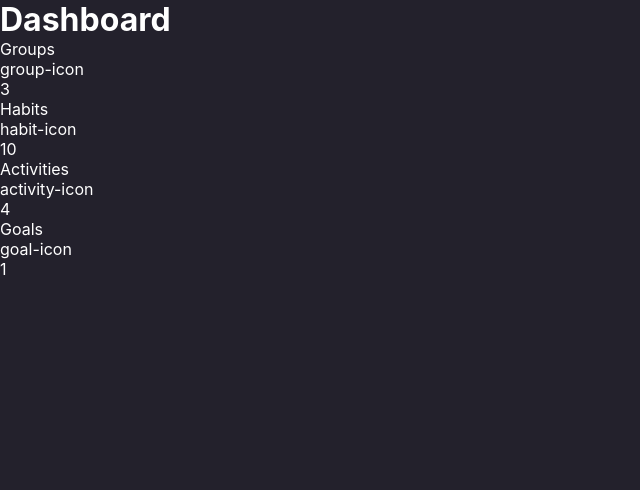
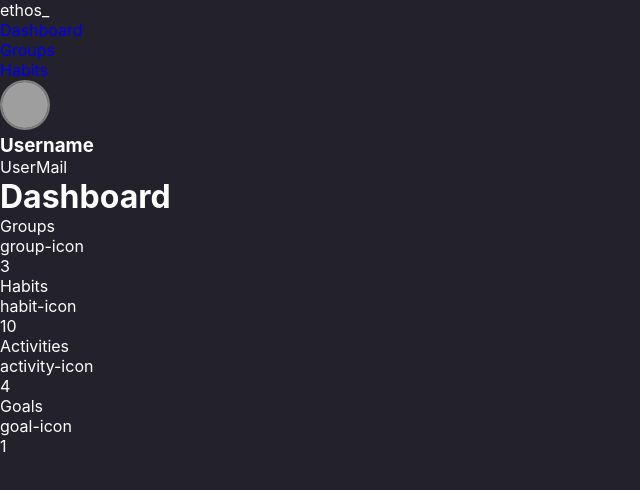
Before and after one commit to WillianSantosC/ethos-habits-management, a React (Create React App) app: page /dashboard in a window 1280 px wide. Shown: the top 490 px of the page, without its empty margins (0-640 px from the left). Built offline with nearby package versions, Linux system fonts and the light colour scheme; grey boxes are pictures that could not be loaded.

Commit message:
feat: created user profile component and routes

```diff
--- a/src/components/Menu/index.jsx
+++ b/src/components/Menu/index.jsx
@@ -1,3 +1,5 @@
+import { Link } from "react-router-dom";
+import UserProfile from "../UserProfile";
 import { MenuContainer } from "./styles";
 
 function Menu() {
@@ -6,11 +8,18 @@ function Menu() {
       <span>ethos_</span>
       <nav>
         <ul>
-          <li>Dashboard</li>
-          <li>Groups</li>
-          <li>Habits</li>
+          <li>
+            <Link to="/dashboard">Dashboard</Link>
+          </li>
+          <li>
+            <Link to="/groups">Groups</Link>
+          </li>
+          <li>
+            <Link to="/habits">Habits</Link>
+          </li>
         </ul>
       </nav>
+      <UserProfile />
     </MenuContainer>
   );
 }
--- /dev/null
+++ b/src/components/UserProfile/index.jsx
@@ -0,0 +1,18 @@
+import { UserContainer } from "./styles";
+
+function UserProfile() {
+  return (
+    <UserContainer>
+      <img
+        src="https://i.pinimg.com/originals/e4/03/de/e403de788507db2505774f48f70a8eab.png"
+        alt="Foto do Usuário"
+      />
+      <div>
+        <h3>Username</h3>
+        <span>UserMail</span>
+      </div>
+    </UserContainer>
+  );
+}
+
+export default UserProfile;
--- /dev/null
+++ b/src/components/UserProfile/styles.js
@@ -0,0 +1,10 @@
+import styled from "styled-components";
+
+export const UserContainer = styled.div`
+  img {
+    height: 50px;
+    width: 50px;
+    border-radius: 50%;
+    border: 2px solid gray;
+  }
+`;
--- a/src/pages/Dashboard/index.jsx
+++ b/src/pages/Dashboard/index.jsx
@@ -1,10 +1,14 @@
 import BoxInfo from "../../components/BoxInfo";
+import Menu from "../../components/Menu";
 
 function Dashboard() {
   return (
     <div>
-      <h1>Dashboard</h1>
-      <BoxInfo />
+      <Menu />
+      <div>
+        <h1>Dashboard</h1>
+        <BoxInfo />
+      </div>
     </div>
   );
 }
--- /dev/null
+++ b/src/pages/Groups/index.jsx
@@ -0,0 +1,5 @@
+function Groups() {
+  return <div>Groups</div>;
+}
+
+export default Groups;
--- /dev/null
+++ b/src/pages/Habits/index.jsx
@@ -0,0 +1,5 @@
+function Habits() {
+  return <div>Habits</div>;
+}
+
+export default Habits;
--- a/src/routes/index.jsx
+++ b/src/routes/index.jsx
@@ -1,5 +1,7 @@
 import { Switch, Route } from "react-router";
 import Dashboard from "../pages/Dashboard";
+import Groups from "../pages/Groups";
+import Habits from "../pages/Habits";
 import Login from "../pages/Login";
 import Register from "../pages/Register";
 
@@ -17,6 +19,14 @@ function Routes() {
       <Route path="/dashboard">
         <Dashboard />
       </Route>
+
+      <Route path="/groups">
+        <Groups />
+      </Route>
+
+      <Route path="/habits">
+        <Habits />
+      </Route>
     </Switch>
   );
 }
```
Also changed, not shown: src/pages/Groups/style.js (added), src/pages/Habits/style.js (added).
